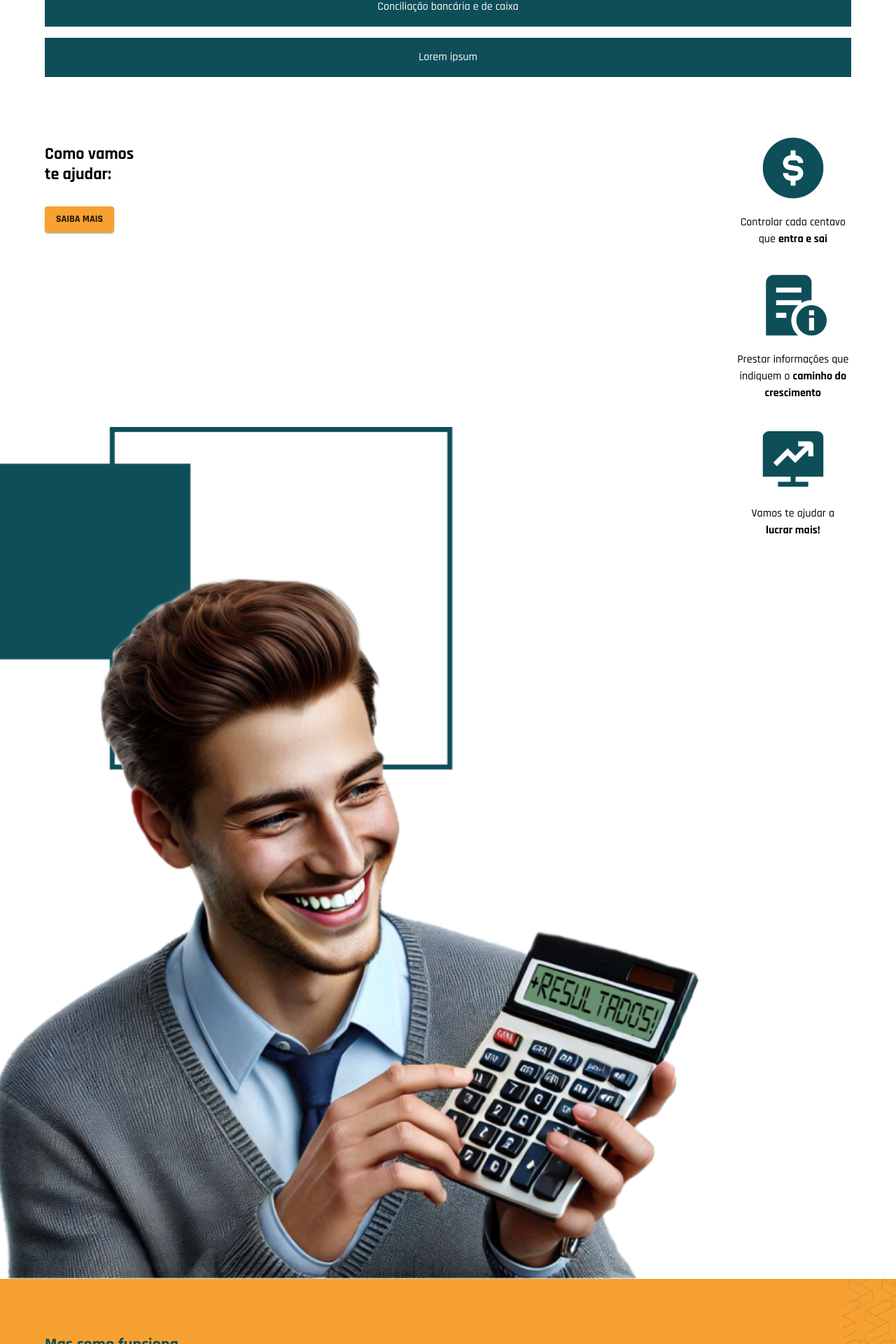
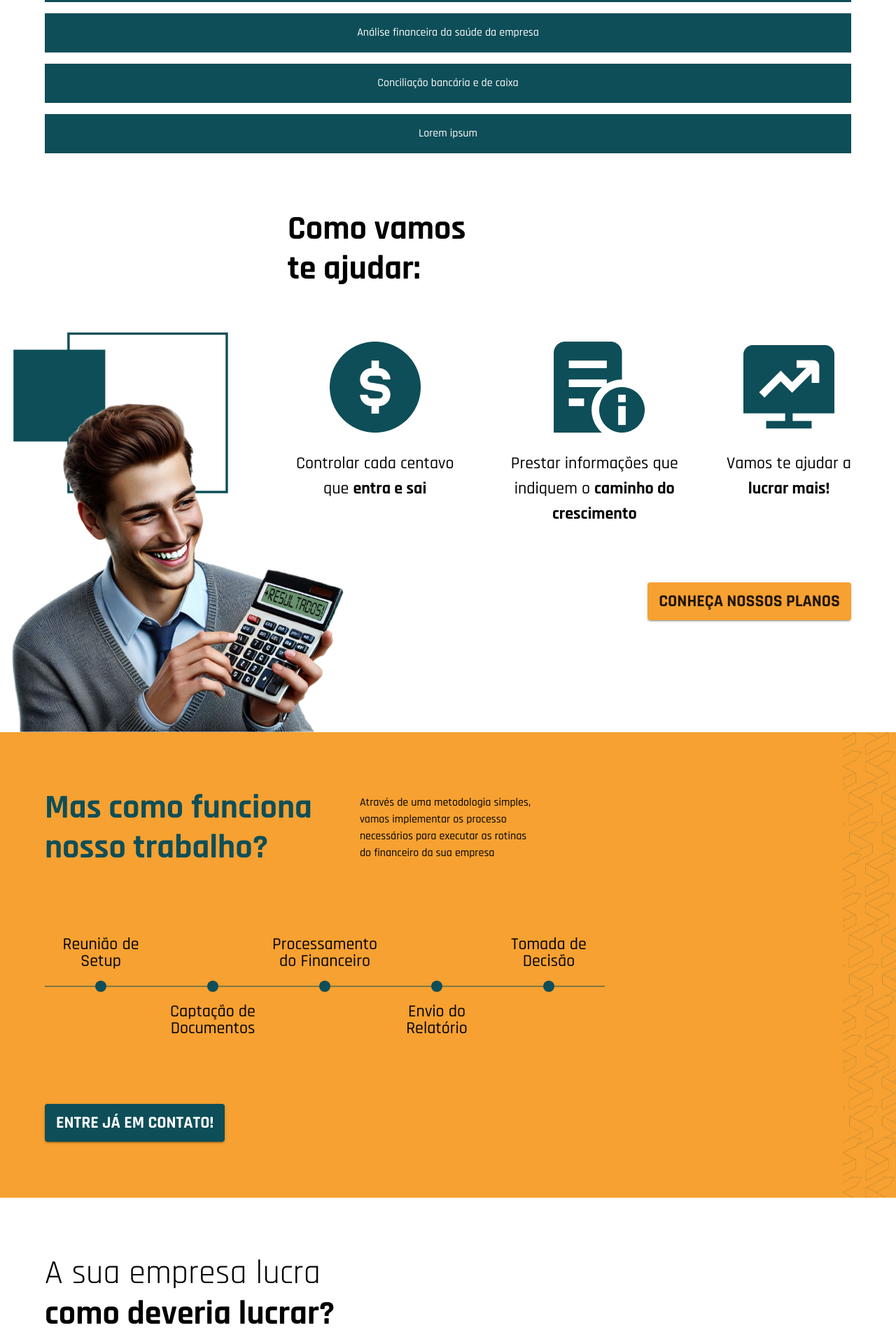
Before and after one commit to gffhammes/site-somnium, a Next.js app: page / in a window 1280 px wide. Shown: the part 879-2799 px from the top of the page at 70% size. Built offline with nearby package versions, Linux system fonts and the light colour scheme; what @mui/material-nextjs would draw is missing.

Commit message:
feat: responsivity adjusts

```diff
--- a/src/app/theme.ts
+++ b/src/app/theme.ts
@@ -14,13 +14,24 @@ const theme = createTheme({
     h1: {
       fontSize: 16,
       fontWeight: 500,
+      "@media (min-width:600px)": {
+        fontSize: 32,
+      },
     },
     h2: {
       fontSize: 24,
       fontWeight: 700,
+
+      "@media (min-width:600px)": {
+        fontSize: 48,
+      },
     },
     button: {
       fontWeight: 700,
+
+      "@media (min-width:600px)": {
+        fontSize: 24,
+      },
     },
   },
   palette: {
--- a/src/components/HeroSection.tsx
+++ b/src/components/HeroSection.tsx
@@ -12,7 +12,7 @@ export const HeroSection = (props: IHeroSectionProps) => {
     <Box
       sx={{
         position: "relative",
-        height: "50vh",
+        height: { xs: "50vh", md: "60vh" },
         backgroundImage: `url("${bgImage.src}")`,
         backgroundSize: "cover",
         backgroundRepeat: "no-repeat",
@@ -35,20 +35,25 @@ export const HeroSection = (props: IHeroSectionProps) => {
           alignItems="center"
           justifyContent="center"
           sx={{ height: "100%" }}
-          gap={4}
+          gap={{ xs: 4, md: 8 }}
         >
           <Box
             sx={{
               position: "relative",
               width: "100%",
-              maxWidth: "15rem",
+              maxWidth: { xs: "15rem", md: "25rem" },
               aspectRatio: logoAspectRatio,
             }}
           >
             <Image src={logo.src} alt="Somnium" fill />
           </Box>
 
-          <Typography variant="h1" textAlign="center" color="white">
+          <Typography
+            variant="h1"
+            textAlign="center"
+            color="white"
+            maxWidth="40ch"
+          >
             Chega de se preocupar com as tarefas financeiras, hora de focar no{" "}
             <strong>crescimento do seu negócio!</strong>
           </Typography>
--- /dev/null
+++ b/src/components/HowItWorksSection/DesktopTimeline.tsx
@@ -0,0 +1,75 @@
+import React from "react";
+import { Box, Stack, Typography } from "@mui/material";
+import { timelineItems } from "./HowItWorksSection";
+
+export const DesktopTimeline = () => {
+  return (
+    <Box
+      display="grid"
+      gridTemplateColumns="repeat(5, 10rem)"
+      sx={{ position: "relative" }}
+    >
+      {timelineItems.map((item, index) => {
+        const isOddItem = index % 2 > 0;
+
+        return (
+          <Stack
+            key={index}
+            direction={isOddItem ? "column-reverse" : "column"}
+            alignItems="center"
+            gap={2}
+            sx={{
+              "&:hover": {
+                "& p": {
+                  fontWeight: "bold",
+                },
+
+                "& .dot": {
+                  scale: "2",
+                },
+              },
+            }}
+          >
+            <Stack
+              justifyContent={isOddItem ? "flex-start" : "flex-end"}
+              sx={{ flex: "0 0 5rem" }}
+            >
+              <Typography
+                fontSize={24}
+                lineHeight={1}
+                textAlign="center"
+                sx={{ transition: ".3s ease all" }}
+              >
+                {item}
+              </Typography>
+            </Stack>
+
+            <Box
+              className="dot"
+              sx={{
+                height: "1rem",
+                width: "1rem",
+                borderRadius: "1rem",
+                backgroundColor: "primary.main",
+                transition: ".3s ease all",
+              }}
+            />
+
+            <Box sx={{ flex: "0 0 5rem" }} />
+          </Stack>
+        );
+      })}
+
+      <Box
+        sx={{
+          position: "absolute",
+          height: "1px",
+          width: "100%",
+          backgroundColor: "primary.main",
+          top: "50%",
+          transform: "translateY(-50%)",
+        }}
+      />
+    </Box>
+  );
+};
--- a/src/components/HowItWorksSection/HowItWorksSection.tsx
+++ b/src/components/HowItWorksSection/HowItWorksSection.tsx
@@ -1,3 +1,5 @@
+import { Box } from "@mui/material";
+import { HowItWorksSectionDesktop } from "./HowItWorksSectionDesktop";
 import { HowItWorksSectionMobile } from "./HowItWorksSectionMobile";
 
 export interface IHowItWorksSectionProps {}
@@ -5,7 +7,13 @@ export interface IHowItWorksSectionProps {}
 export const HowItWorksSection = (props: IHowItWorksSectionProps) => {
   return (
     <>
-      <HowItWorksSectionMobile />
+      <Box sx={{ display: { xs: "none", md: "block" } }}>
+        <HowItWorksSectionDesktop />
+      </Box>
+
+      <Box sx={{ display: { xs: "block", md: "none" } }}>
+        <HowItWorksSectionMobile />
+      </Box>
     </>
   );
 };
--- /dev/null
+++ b/src/components/HowItWorksSection/HowItWorksSectionDesktop.tsx
@@ -0,0 +1,41 @@
+import { Box, Button, Container, Stack, Typography } from "@mui/material";
+import { MobileTimeline } from "./MobileTimeline";
+import bgPattern from "../../../public/images/background 1.png";
+import { DesktopTimeline } from "./DesktopTimeline";
+
+export interface IHowItWorksSectionDesktopProps {}
+
+export const HowItWorksSectionDesktop = (
+  props: IHowItWorksSectionDesktopProps
+) => {
+  return (
+    <Box
+      sx={{
+        backgroundColor: "secondary.main",
+        py: 10,
+        backgroundImage: `url("${bgPattern.src}")`,
+        backgroundRepeat: "no-repeat",
+        backgroundPosition: "right",
+      }}
+    >
+      <Container>
+        <Stack gap={8} alignItems="flex-start">
+          <Stack gap={8} direction="row" alignItems="center">
+            <Typography variant="h2" color="primary" maxWidth="15ch">
+              Mas como funciona nosso trabalho?
+            </Typography>
+
+            <Typography maxWidth="30ch">
+              Através de uma metodologia simples, vamos implementar os processo
+              necessários para executar as rotinas do financeiro da sua empresa
+            </Typography>
+          </Stack>
+
+          <DesktopTimeline />
+
+          <Button variant="contained">Entre já em contato!</Button>
+        </Stack>
+      </Container>
+    </Box>
+  );
+};
--- a/src/components/HowWeCanHelpSection/HowWeCanHelpSection.tsx
+++ b/src/components/HowWeCanHelpSection/HowWeCanHelpSection.tsx
@@ -1,11 +1,37 @@
+import { Box } from "@mui/material";
+import { HowWeCanHelpSectionDesktop } from "./HowWeCanHelpSectionDesktop";
 import { HowWeCanHelpSectionMobile } from "./HowWeCanHelpSectionMobile";
+import icon1 from "../../../public/images/moeda 2.png";
+import icon2 from "../../../public/images/info 2.png";
+import icon3 from "../../../public/images/grafico 2.png";
 
 export interface IHowWeCanHelpSectionProps {}
 
 export const HowWeCanHelpSection = (props: IHowWeCanHelpSectionProps) => {
   return (
     <>
-      <HowWeCanHelpSectionMobile />
+      <Box sx={{ display: { xs: "none", md: "block" } }}>
+        <HowWeCanHelpSectionDesktop />
+      </Box>
+
+      <Box sx={{ display: { xs: "block", md: "none" } }}>
+        <HowWeCanHelpSectionMobile />
+      </Box>
     </>
   );
 };
+
+export const howWeCanHelpItems = [
+  {
+    icon: icon1.src,
+    text: "Controlar cada centavo que <strong>entra e sai</strong>",
+  },
+  {
+    icon: icon2.src,
+    text: "Prestar informações que indiquem o <strong>caminho do crescimento</strong>",
+  },
+  {
+    icon: icon3.src,
+    text: "Vamos te ajudar a<br/><strong>lucrar mais!</strong>",
+  },
+];
--- /dev/null
+++ b/src/components/HowWeCanHelpSection/HowWeCanHelpSectionDesktop.tsx
@@ -0,0 +1,62 @@
+import { Box, Button, Container, Stack, Typography } from "@mui/material";
+import mobileImage from "../../../public/images/Group 46.png";
+import Image from "next/image";
+import { howWeCanHelpItems } from "./HowWeCanHelpSection";
+
+export interface IHowWeCanHelpSectionDesktopProps {}
+
+export const HowWeCanHelpSectionDesktop = (
+  props: IHowWeCanHelpSectionDesktopProps
+) => {
+  const imageAspectRatio = mobileImage.width / mobileImage.height;
+
+  return (
+    <Box>
+      <Container>
+        <Stack direction="row" alignItems="flex-end">
+          <Box sx={{ flex: "1 1 10rem", mt: 40, position: "relative" }}>
+            <Box sx={{ position: "absolute", bottom: 0, right: 0 }}>
+              <Box
+                sx={{
+                  position: "relative",
+                  width: "30rem",
+                  aspectRatio: imageAspectRatio,
+                  transform: "translateX(5rem)",
+                }}
+              >
+                <Image src={mobileImage.src} alt="" fill objectFit="contain" />
+              </Box>
+            </Box>
+          </Box>
+
+          <Stack alignItems="flex-end" gap={10} sx={{ pb: 20 }}>
+            <Stack gap={8}>
+              <Typography variant="h2" maxWidth="10ch">
+                Como vamos te ajudar:
+              </Typography>
+
+              <Stack gap={8} direction="row">
+                {howWeCanHelpItems.map((item) => (
+                  <Stack alignItems="center" gap={2}>
+                    <Image src={item.icon} alt="" height={150} width={150} />
+
+                    <Typography
+                      textAlign="center"
+                      dangerouslySetInnerHTML={{ __html: item.text }}
+                      maxWidth="20ch"
+                      fontSize={24}
+                    />
+                  </Stack>
+                ))}
+              </Stack>
+            </Stack>
+
+            <Button variant="contained" color="secondary">
+              Conheça nossos planos{" "}
+            </Button>
+          </Stack>
+        </Stack>
+      </Container>
+    </Box>
+  );
+};
--- a/src/components/HowWeCanHelpSection/HowWeCanHelpSectionMobile.tsx
+++ b/src/components/HowWeCanHelpSection/HowWeCanHelpSectionMobile.tsx
@@ -1,9 +1,7 @@
 import { Box, Button, Container, Stack, Typography } from "@mui/material";
-import icon1 from "../../../public/images/moeda 2.png";
-import icon2 from "../../../public/images/info 2.png";
-import icon3 from "../../../public/images/grafico 2.png";
 import mobileImage from "../../../public/images/Group 46.png";
 import Image from "next/image";
+import { howWeCanHelpItems } from "./HowWeCanHelpSection";
 
 export interface IHowWeCanHelpSectionMobileProps {}
 
@@ -38,7 +36,7 @@ export const HowWeCanHelpSectionMobile = (
           </Box>
 
           <Stack gap={4}>
-            {items.map((item) => (
+            {howWeCanHelpItems.map((item) => (
               <Stack alignItems="center" gap={2}>
                 <Image src={item.icon} alt="" height={100} width={100} />
 
@@ -67,18 +65,3 @@ export const HowWeCanHelpSectionMobile = (
     </Box>
   );
 };
-
-const items = [
-  {
-    icon: icon1.src,
-    text: "Controlar cada centavo que <strong>entra e sai</strong>",
-  },
-  {
-    icon: icon2.src,
-    text: "Prestar informações que indiquem o <strong>caminho do crescimento</strong>",
-  },
-  {
-    icon: icon3.src,
-    text: "Vamos te ajudar a<br/><strong>lucrar mais!</strong>",
-  },
-];
```
Also changed, not shown: src/components/HowItWorksSection/MobileTimeline.tsx (+0 -97 lines).
